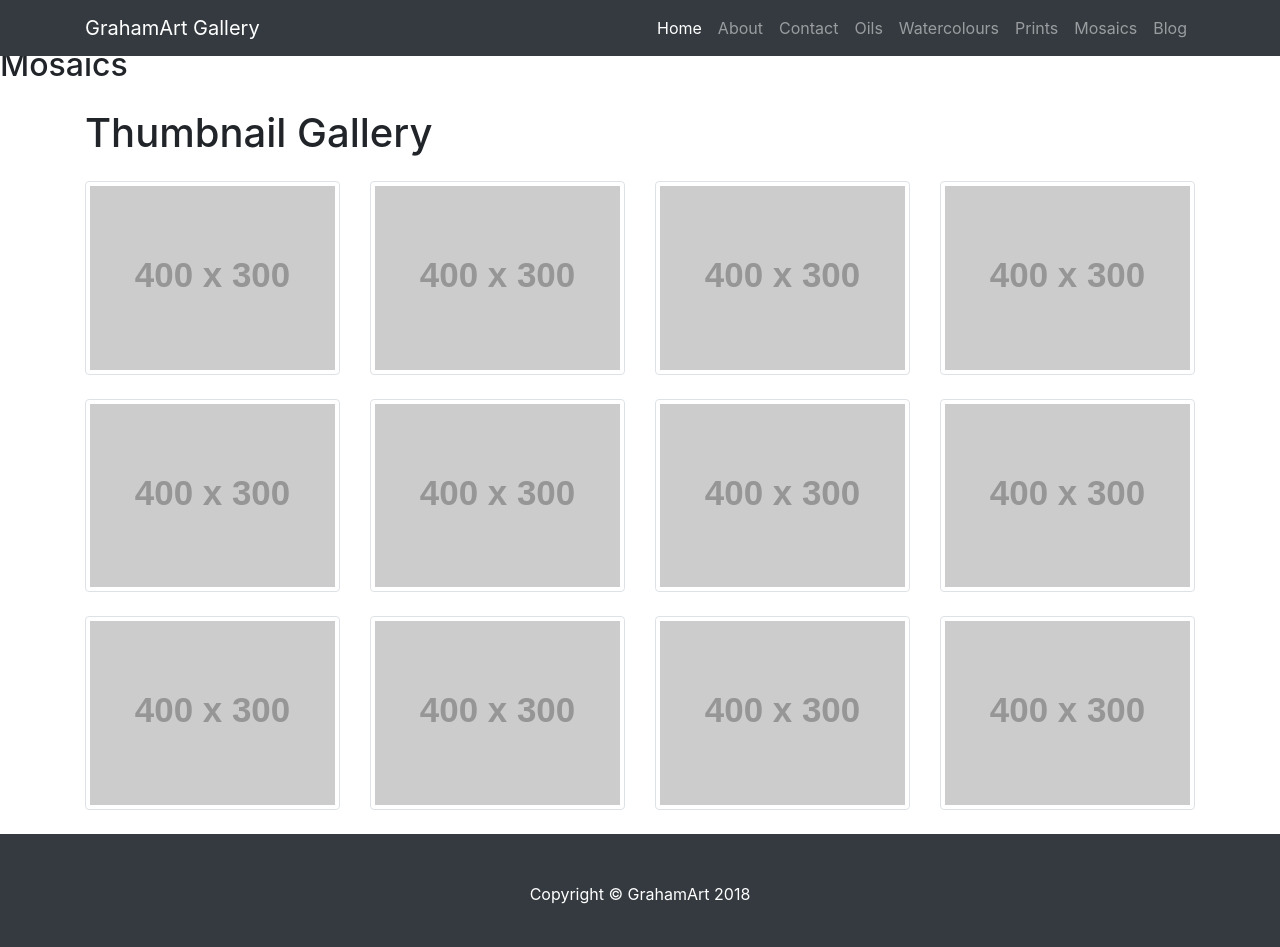
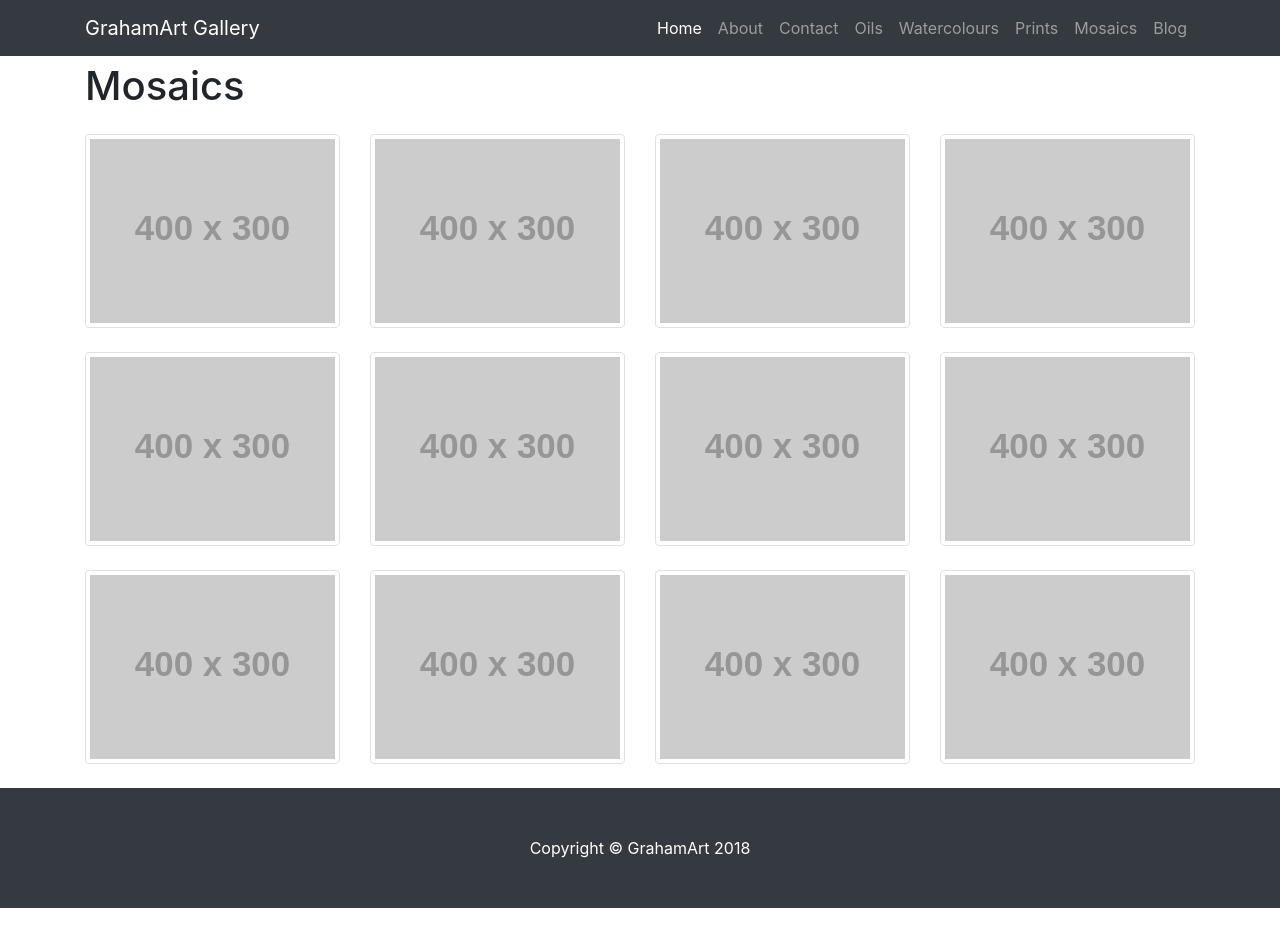
Before and after one commit to Grafrajohn/GrahamArt, a Jekyll site: the page built from mosaics.html, in a window 1280 px wide and 954 px high. Shown: the top 947 px of the window. Built offline with Jekyll 4.4.1, drawn with Linux system fonts in a browser that asks for light colours; some web fonts are replaced.

Commit message:
Update mosaics.html

```diff
--- a/mosaics.html
+++ b/mosaics.html
@@ -4,12 +4,10 @@
 permalink: /mosaics.html
 ---
 
-<h2>Mosaics</h2>
-
 <!-- Page Content -->
     <div class="container">
 
-      <h1 class="my-4 text-center text-lg-left">Thumbnail Gallery</h1>
+      <h1 class="my-4 text-center text-lg-left">Mosaics</h1>
 
       <div class="row text-center text-lg-left">
         <div class="col-lg-3 col-md-4 col-xs-6">
```
